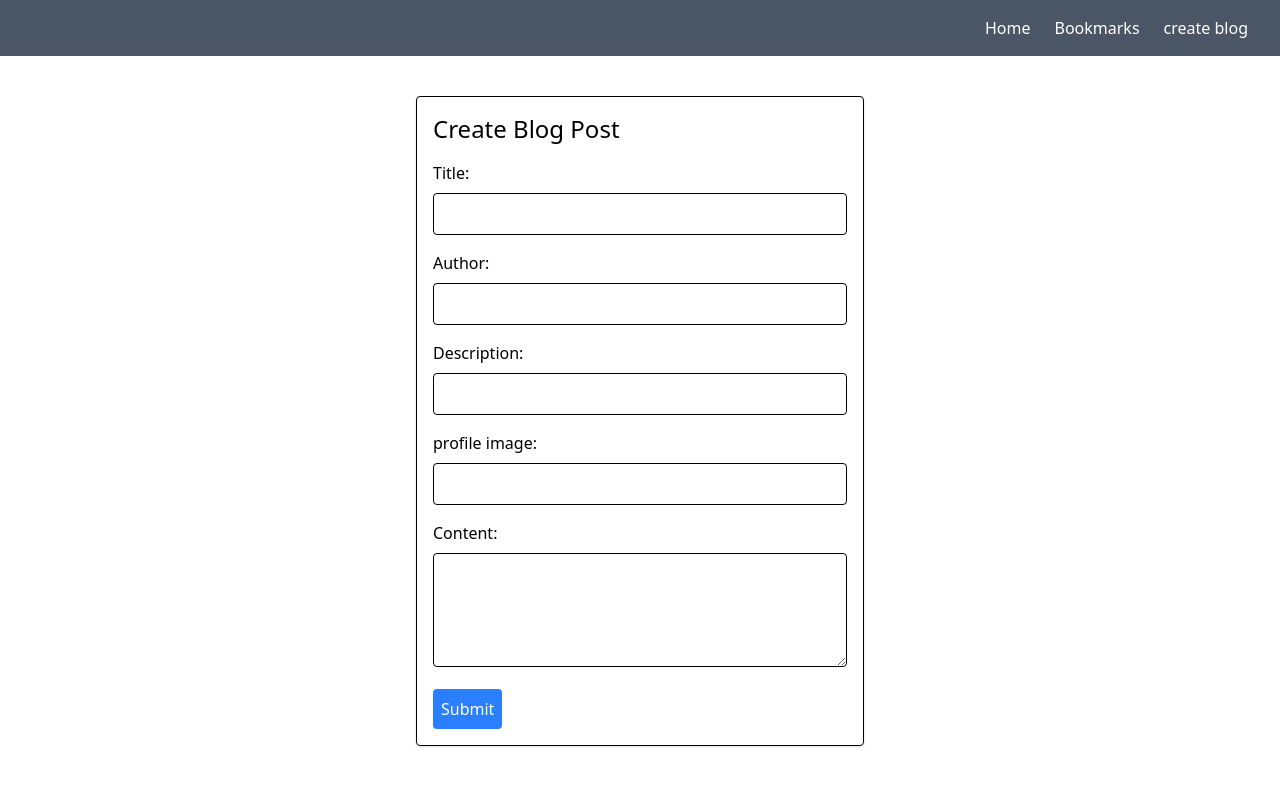
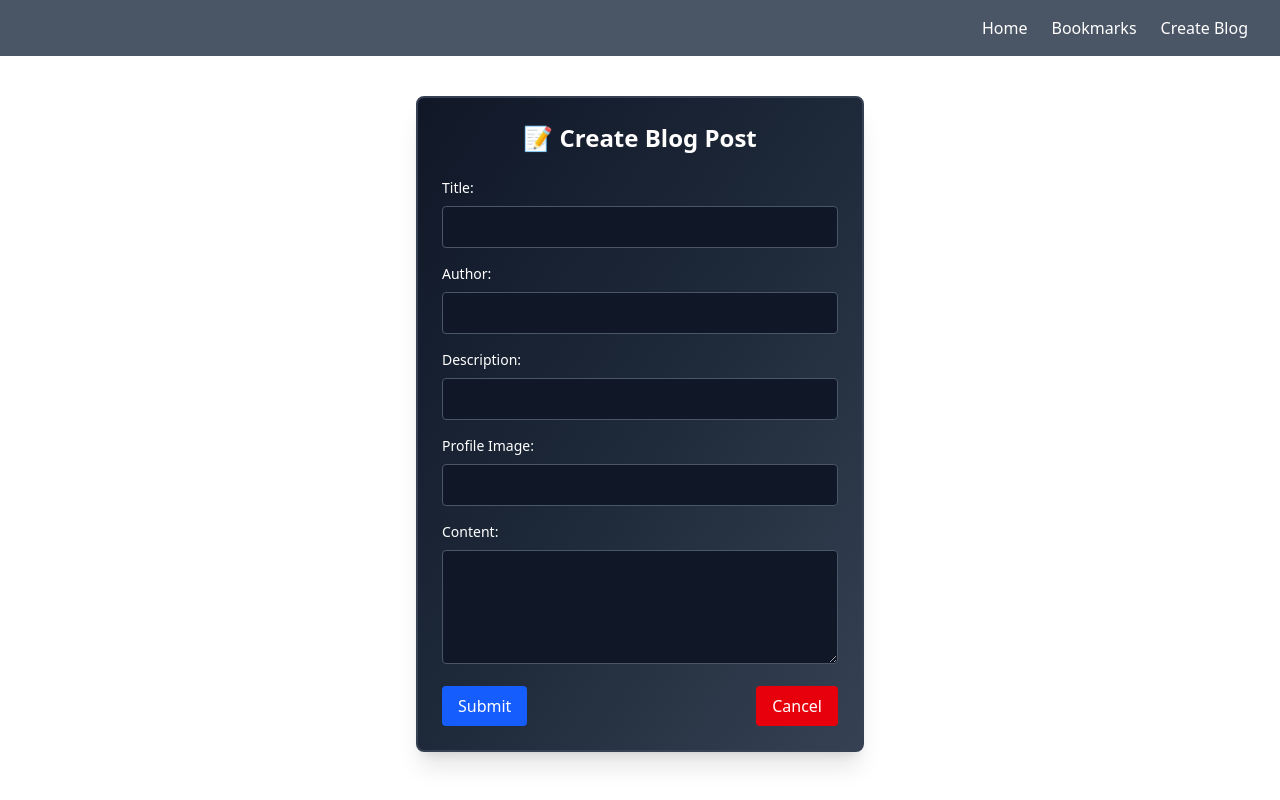
Before and after one commit to MaryaTawfik/blog-app1, a React (Vite) app: page /form in a window 1280 px wide. Built offline with nearby package versions, Linux system fonts and the light colour scheme.

Commit message:
add book mark functionality ; add styling on form ,add cancel button ,

```diff
--- a/package.json
+++ b/package.json
@@ -11,8 +11,10 @@
   },
   "dependencies": {
     "@tailwindcss/vite": "^4.1.11",
+    "jotai": "^2.12.5",
     "react": "^19.1.0",
     "react-dom": "^19.1.0",
+    "react-icons": "^5.5.0",
     "react-router-dom": "^7.7.1",
     "tailwindcss": "^4.1.11"
   },
--- a/src/App.jsx
+++ b/src/App.jsx
@@ -11,6 +11,8 @@ import P1 from'./img/p1.png'
 import P2 from'./img/p2.png'
 import P3 from'./img/three.png'
 import Form from './components/form';
+import Bookmarks from './pages/Bookmarks';
+import { Provider } from 'jotai';
 
 function App() {
  const [datas,setDatas]=useState([ {
@@ -60,6 +62,7 @@ function App() {
 
   return (
     <>
+    <Provider>
        <Navbar addPost={addPost} />
 
        {/* <Home /> */}
@@ -67,11 +70,12 @@ function App() {
         <Route path="/" element={<Home datas={datas} />} />
         < Route path="blog/:id" element={<Details datas={datas} />} />
         <Route path="/form" element={<Form  />} />
+         <Route path="/bookmarks" element={<Bookmarks datas={datas} />} />
         {/* <Route path="/Bookmarks" element={<Bookmarks />} /> */}
         {/* <Route path="/blog/:id" element={<BlogDetails posts={posts} />} />
         <Route path="/edit/:id" element={<EditBlog posts={posts} updatePost={updatePost} />} /> */}
       </Routes>
-
+    </Provider>
     </>
   )
 }
--- /dev/null
+++ b/src/atom.js
@@ -0,0 +1,3 @@
+import { atom } from 'jotai';
+
+export const bookmarksAtom = atom([]);
--- a/src/components/Navbar.jsx
+++ b/src/components/Navbar.jsx
@@ -1,36 +1,35 @@
 import { Link, useLocation } from 'react-router-dom';
-import {useState} from "react"
-import Form from "./form"
+import { useState } from "react";
+import Form from "./form";
 
-const Navbar = ({addPost}) => {
-  const [isformdisplayed,setFormdisplayed]= useState(false)
+const Navbar = ({ addPost }) => {
+  const [isFormDisplayed, setFormDisplayed] = useState(false);
   const location = useLocation();
-
   const navItems = [
     { path: '/', label: 'Home' },
     { path: '/Bookmarks', label: 'Bookmarks' }
-
-
   ];
 
   return (
-    <nav className="bg-gray-600 text-white py-4 px-8 flex justify-end items-center">
-
+    <nav className="relative bg-gray-600 text-white py-4 px-8 flex justify-end items-center">
       <div className="flex space-x-6">
         {navItems.map(({ path, label }) => (
-          <Link
-            key={path}
-            to={path}
-            className={`hover:underline ${
-              location.pathname === path ? 'font-semibold underline' : ''
-            }`}
-          >
+          <Link key={path} to={path} className={`hover:underline ${location.pathname === path ? 'font-semibold underline' : ''}`}>
             {label}
           </Link>
         ))}
-        <button onClick={()=>setFormdisplayed(true)}>create blog</button>
+        <button onClick={() => setFormDisplayed(true)}>Create Blog</button>
       </div>
-      {isformdisplayed && <Form addPost={addPost} />}
+
+      {/* Form as a pop-up */}
+      {isFormDisplayed && (
+  <div className="fixed inset-0  bg-opacity-50 flex justify-center items-center z-50">
+    <div className=" p-6 rounded shadow-lg w-full max-w-md mx-auto">
+
+      <Form addPost={addPost} closeForm={() => setFormDisplayed(false)} />
+    </div>
+  </div>
+)}
     </nav>
   );
 };
--- a/src/components/form.jsx
+++ b/src/components/form.jsx
@@ -1,19 +1,18 @@
-import React from 'react'
-import { useState } from 'react'
+import React, { useState } from 'react';
 
+const Form = ({ addPost, closeForm }) => {
+  const [values, setValues] = useState({
+    title: '',
+    author: '',
+    description: '',
+    content: '',
+    url: ''
+  });
 
+  const handleChanges = (e) => {
+    setValues({ ...values, [e.target.name]: e.target.value });
+  };
 
-const Form = ({addPost}) => {
-   const[values,setValues]=useState({
-    title:'',
-    author:'',
-    description:'',
-    content:'',
-    url:''
-  })
-  const handleChanges=(e)=>{
-    setValues({...values,[e.target.name]:[e.target.value]})
-  }
   const handleSubmit = (e) => {
     e.preventDefault();
     const newPost = {
@@ -22,73 +21,78 @@ const Form = ({addPost}) => {
       img: values.url, // Assuming img source is the URL input
       pro: values.url // Assuming pro image is the same
     };
-    addPost(newPost); // Call the function to add the post
-    setValues({ title: '', author: '', description: '', content: '', url: '' }); // Reset form
+    addPost(newPost);
+    setValues({ title: '', author: '', description: '', content: '', url: '' });
+    closeForm();
   };
 
   return (
-    <div className="max-w-md mx-auto mt-10 p-4 border rounded shadow">
-      <h2 className="text-2xl mb-4">Create Blog Post</h2>
+  <div className="max-w-md mx-auto mt-10 p-6 border-2 border-gray-700 rounded-lg shadow-xl bg-gradient-to-br from-gray-900 via-gray-800 to-gray-700 text-white">
+    <h2 className="text-2xl mb-6 font-semibold text-center">📝 Create Blog Post</h2>
     <form onSubmit={handleSubmit}>
       <div className="mb-4">
-          <label className="block mb-2">Title:</label>
+        <label className="block mb-2 text-sm font-medium">Title:</label>
         <input
           type="text"
           name="title"
-
-            className="w-full p-2 border rounded"
-            onChange={(e)=>handleChanges(e)}
+          value={values.title}
+          className="w-full p-2 border border-gray-600 rounded bg-gray-900 text-white placeholder-gray-400"
+          onChange={handleChanges}
           required
         />
       </div>
       <div className="mb-4">
-          <label className="block mb-2">Author:</label>
+        <label className="block mb-2 text-sm font-medium">Author:</label>
         <input
           type="text"
           name="author"
-            className="w-full p-2 border rounded"
-           onChange={(e)=>handleChanges(e)}
+          value={values.author}
+          className="w-full p-2 border border-gray-600 rounded bg-gray-900 text-white placeholder-gray-400"
+          onChange={handleChanges}
           required
         />
       </div>
       <div className="mb-4">
-          <label className="block mb-2">Description:</label>
+        <label className="block mb-2 text-sm font-medium">Description:</label>
         <input
           type="text"
           name="description"
-            className="w-full p-2 border rounded"
-            onChange={(e)=>handleChanges(e)}
+          value={values.description}
+          className="w-full p-2 border border-gray-600 rounded bg-gray-900 text-white placeholder-gray-400"
+          onChange={handleChanges}
           required
         />
       </div>
       <div className="mb-4">
-          <label className="block mb-2">profile image:</label>
+        <label className="block mb-2 text-sm font-medium">Profile Image:</label>
         <input
           type="text"
           name="url"
-            className="w-full p-2 border rounded"
-            onChange={(e)=>handleChanges(e)}
+          value={values.url}
+          className="w-full p-2 border border-gray-600 rounded bg-gray-900 text-white placeholder-gray-400"
+          onChange={handleChanges}
           required
         />
       </div>
       <div className="mb-4">
-          <label className="block mb-2">Content:</label>
+        <label className="block mb-2 text-sm font-medium">Content:</label>
         <textarea
           name="content"
-            className="w-full p-2 border rounded"
+          value={values.content}
+          className="w-full p-2 border border-gray-600 rounded bg-gray-900 text-white placeholder-gray-400"
           rows="4"
-
-            onChange={(e)=>handleChanges(e)}
+          onChange={handleChanges}
           required
         />
       </div>
-        <button type="submit" className="bg-blue-500 text-white p-2 rounded"
-        >
-          Submit
-        </button>
+      <div className="flex justify-between">
+        <button type="submit" className="bg-blue-600 hover:bg-blue-700 text-white px-4 py-2 rounded">Submit</button>
+        <button type="button" onClick={closeForm} className="bg-red-600 hover:bg-red-700 text-white px-4 py-2 rounded">Cancel</button>
+      </div>
     </form>
   </div>
-  )
-}
+);
+;
+};
 
-export default Form
+export default Form;
--- a/src/main.jsx
+++ b/src/main.jsx
@@ -3,11 +3,14 @@ import { createRoot } from 'react-dom/client';
 import { BrowserRouter } from 'react-router-dom';
 import './index.css';
 import App from './App.jsx';
+import {Provider} from 'jotai'
 
 createRoot(document.getElementById('root')).render(
   <StrictMode>
+    <Provider>
     <BrowserRouter>
       <App />
     </BrowserRouter>
+    </Provider>
   </StrictMode>
 );
--- a/src/pages/Bookmarks.jsx
+++ b/src/pages/Bookmarks.jsx
@@ -0,0 +1,56 @@
+
+import React from 'react';
+import { useAtom } from 'jotai';
+import { bookmarksAtom } from '../atom';
+ import Liked from "../img/liked.png";
+// import { useNavigate } from 'react-router-dom';
+
+const Bookmarks = ({ datas }) => {
+  const [bookmarks] = useAtom(bookmarksAtom);
+  // const navigate = useNavigate();
+
+
+  const bookmarkedBlogs = datas.filter((data) => bookmarks.includes(data.id));
+
+  return (
+    <div>
+     <h1 className="text-4xl font-extrabold text-transparent bg-clip-text bg-gradient-to-r from-gray-700 via-gray-900 to-black text-left mb-6 drop-shadow-lg pl-[1em]">
+  Your Bookmarks
+</h1>
+
+
+
+
+      {bookmarkedBlogs.length > 0 ? (
+        bookmarkedBlogs.map((blog) => (
+          <div key={blog.id} className="bg-white shadow-md rounded-lg p-[1em] m-[1.75em] w-[25.625em] h-auto flex flex-wrap flex-col">
+            <header className="flex flex-row justify-between m-[1.5em] pl-4">
+              <div className="flex flex-wrap flex-row " >
+        <img src={blog.pro} className="rounded-full h-[30px] w-[30px] m-2" />
+
+        <p className="text-gray-600 mt-2 text-[0.9rem]">{blog.name}</p>
+        </div>
+        <img src={Liked} alt="like LOGO" className="h-[1.5rem] w-[1.5rem]" />
+      </header>
+      {/* <div className="flex items-center flex-col mt-[2rem] text-gray-800 text-[1rem] w-[30%]"> */}
+            <h2 className="text-xl font-bold mb-2">{blog.title}</h2>
+            <img src={blog.img} />
+            <p className="text-gray-600 mb-2"> {blog.content}</p>
+            <p className="text-gray-600 mb-2"> {blog.description}</p>
+            {/* <button
+              onClick={() => navigate(`/blog/${blog.id}`)}
+              className="text-blue-500 underline"
+            >
+              View Details
+            </button> */}
+            </div>
+          // </div>
+        ))
+      ) : (
+        <p>No bookmarked blogs.</p>
+      )}
+    </div>
+  );
+};
+
+export default Bookmarks;
```
Also changed, not shown: src/pages/details.jsx (+34 -28 lines), src/img/liked.png (added), 1 other file (tests, documents, lock files or other folders). Lines whose indentation alone changed are shown as unchanged.
